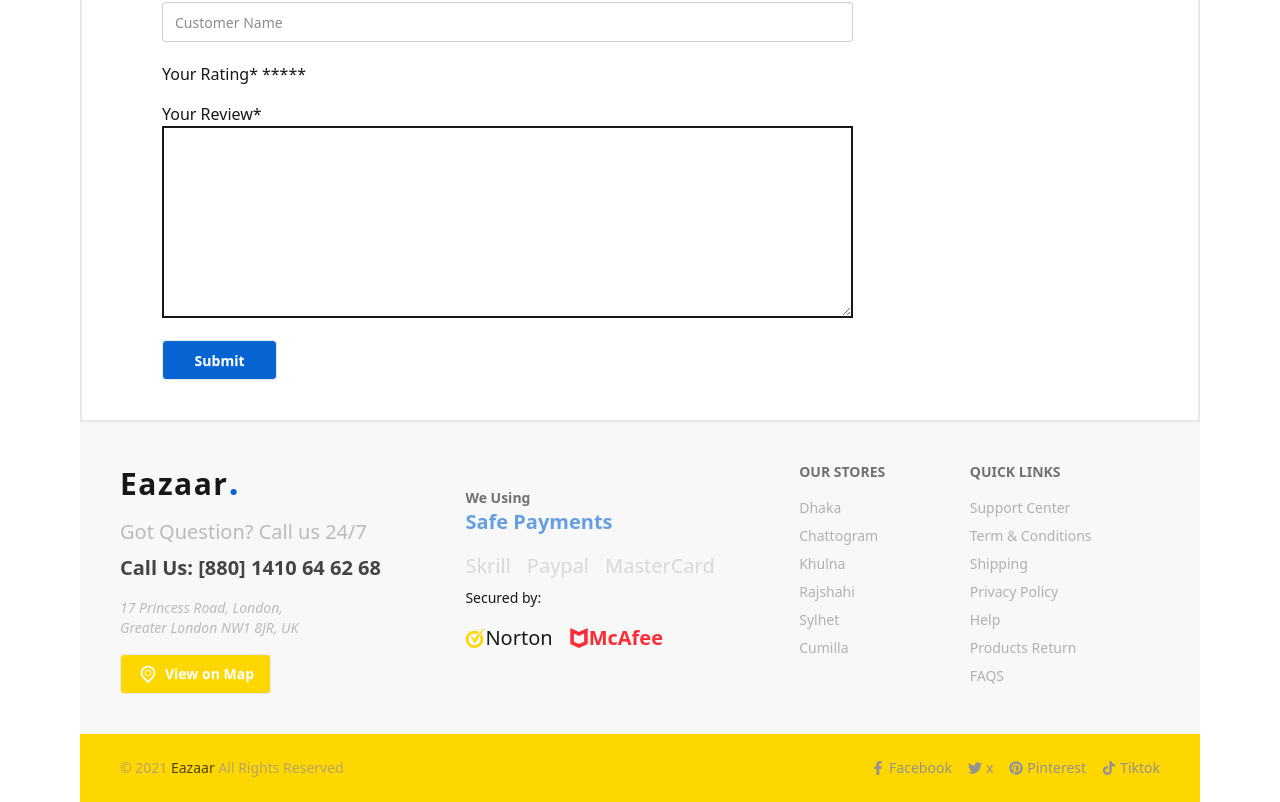
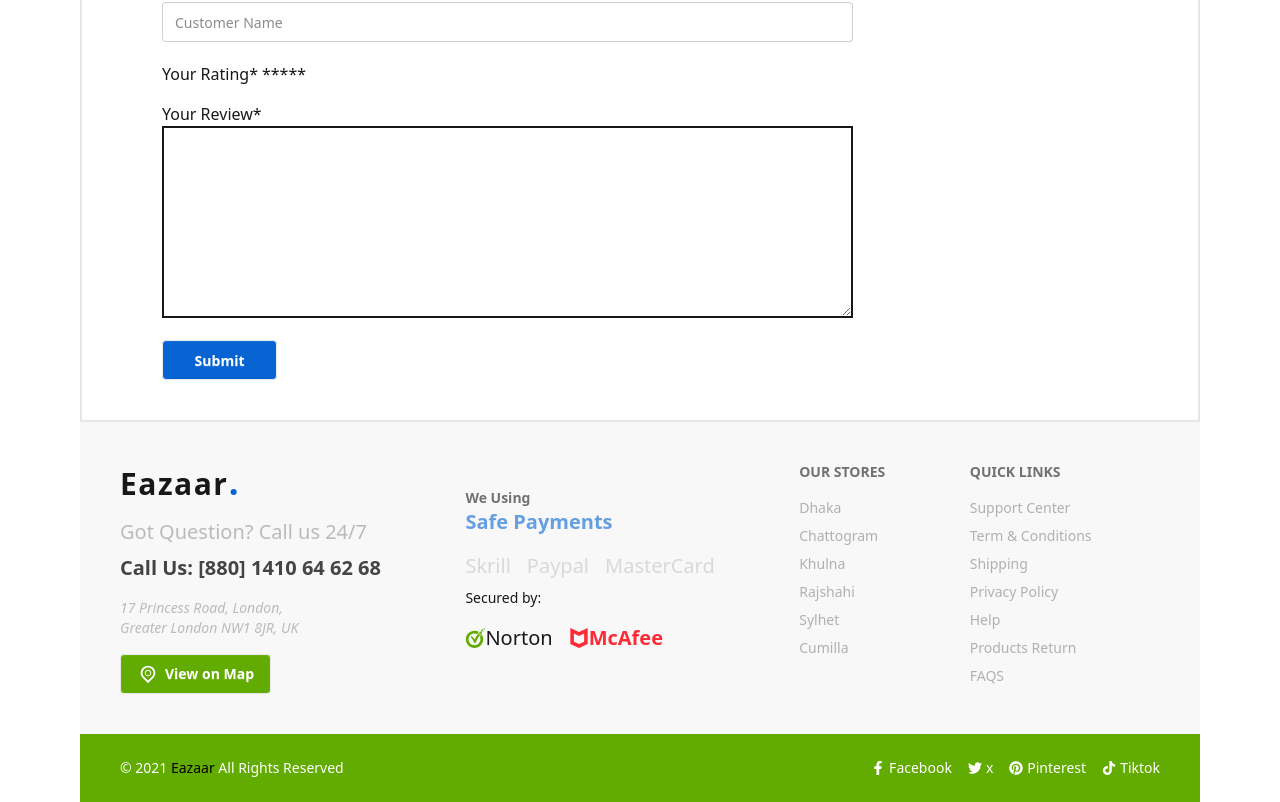
Before and after one commit to hassannahid105/Eazaar-client, a React (Vite) app: page /details/1 in a window 1280 px wide. Shown: the part 1046-1848 px from the top of the page. Built offline with nearby package versions, Linux system fonts and the light colour scheme; no server answers.

Commit message:
add product issue without login problem solved

```diff
--- a/src/component/Footer/Footer.jsx
+++ b/src/component/Footer/Footer.jsx
@@ -155,7 +155,7 @@ const Footer = () => {
       </div>
       <footer className="footer bg-main text-base-content border-base-300 px-10  md:flex items-center py-6 md:justify-between">
         <aside className="grid-flow-col items-center">
-          <p className="text-gray opacity-70 text-sm">
+          <p className="text-white  text-sm">
             &copy; 2021 <span className="text-black ">Eazaar</span> All Rights
             Reserved
           </p>
@@ -163,25 +163,25 @@ const Footer = () => {
         <nav className="md:place-self-center md:justify-self-end">
           <div className="grid grid-flow-col gap-4">
             <div>
-              <p className="text-gray  text-sm flex items-center justify-center gap-1">
-                <FaFacebookF />
+              <p className="text-white  text-sm flex items-center justify-center gap-1">
+                <FaFacebookF className="" />
                 <span>Facebook</span>
               </p>
             </div>
             <div>
-              <p className="text-gray  text-sm flex items-center justify-center gap-1">
+              <p className="text-white  text-sm flex items-center justify-center gap-1">
                 <FaTwitter />
                 <span>x</span>
               </p>
             </div>
             <div>
-              <p className="text-gray  text-sm flex items-center justify-center gap-1">
+              <p className="text-white  text-sm flex items-center justify-center gap-1">
                 <FaPinterest />
                 <span> Pinterest</span>
               </p>
             </div>
             <div>
-              <p className="text-gray  text-sm flex items-center justify-center gap-1">
+              <p className="text-white  text-sm flex items-center justify-center gap-1">
                 <FaTiktok />
                 <span>Tiktok</span>
               </p>
--- a/src/index.css
+++ b/src/index.css
@@ -6,7 +6,7 @@
 @theme {
   --font-roboto: "Roboto", sans-serif;
   --font-rubik: "Rubik", sans-serif;
-  --color-main: #fed700;
+  --color-main: #62ab00;
   --color-skydeep: #0564d2;
   --color-gray: #949292;
   --color-green: #62ab00;
--- a/src/pages/ProductsDetails/ProductInfoSection/ProductInfoSection.jsx
+++ b/src/pages/ProductsDetails/ProductInfoSection/ProductInfoSection.jsx
@@ -1,7 +1,7 @@
 import "react-responsive-carousel/lib/styles/carousel.min.css"; // requires a loader
 import { Carousel } from "react-responsive-carousel";
 import image from "../../../assets/Home/slider/banner-campaign-51-1-1.png";
-import { useParams } from "react-router";
+import { useNavigate, useParams } from "react-router";
 // import { useEffect, useState } from "react";
 import useProduct from "../../../hooks/useProduct";
 import Swal from "sweetalert2";
@@ -14,6 +14,7 @@ const ProductInfoSection = () => {
   const { product } = useProduct(id);
   const { refetch } = useCarts();
   const { user } = useAuth();
+  const navigate = useNavigate();
   const {
     name,
     description,
@@ -34,6 +35,9 @@ const ProductInfoSection = () => {
   const axiosSecure = useAxiosSecure();
   console.log(product);
   const handleAddToCart = async () => {
+    if (!user) {
+      return navigate("/login");
+    }
     const cartInfo = {
       productId: product._id,
       userEmail: user?.email,
--- a/src/pages/Shop/Shop.jsx
+++ b/src/pages/Shop/Shop.jsx
@@ -6,7 +6,7 @@ const Shop = () => {
   const { products } = useProducts();
   console.log(products);
   return (
-    <section className=" mt-20 gap-8">
+    <section className=" my-20 gap-8">
       <div className="grid grid-cols-4 gap-12 col-span-3">
         {products?.map((product) => (
           <ProductCard key={product._id} product={product}></ProductCard>
```
